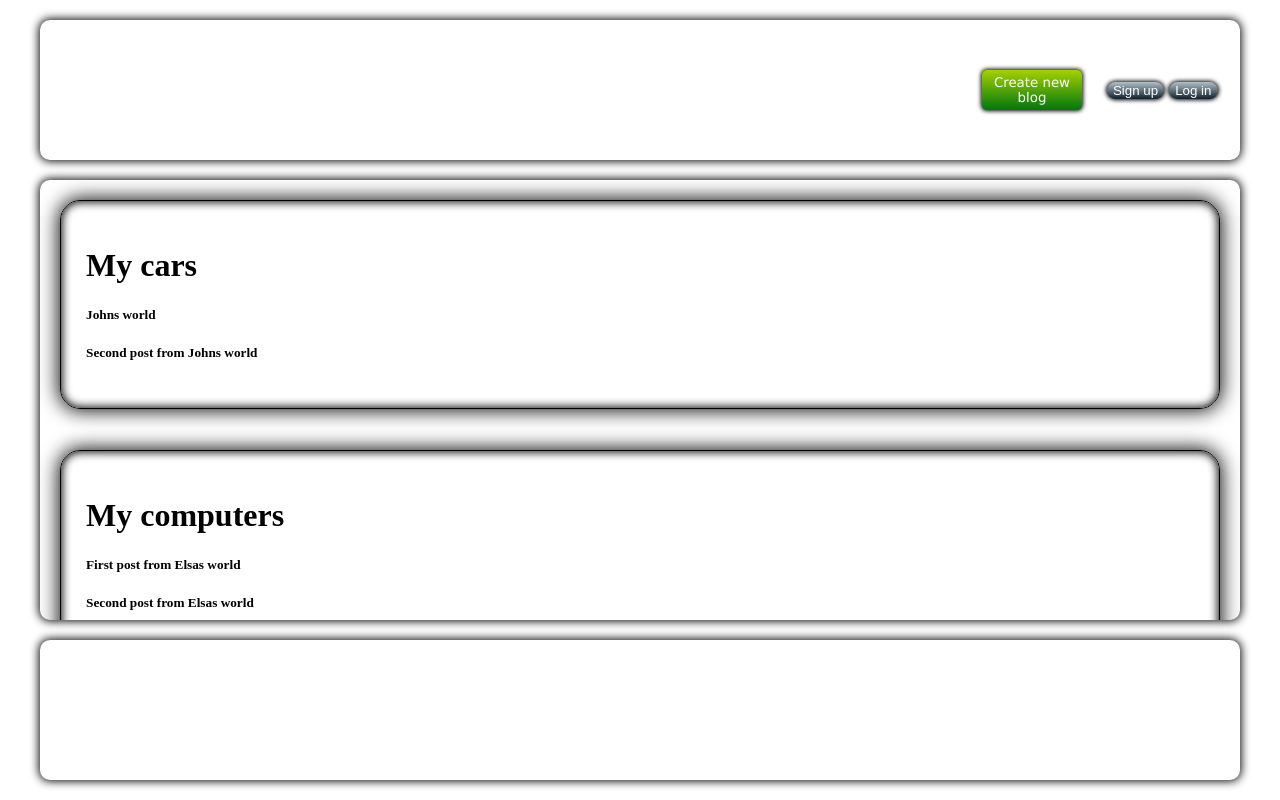
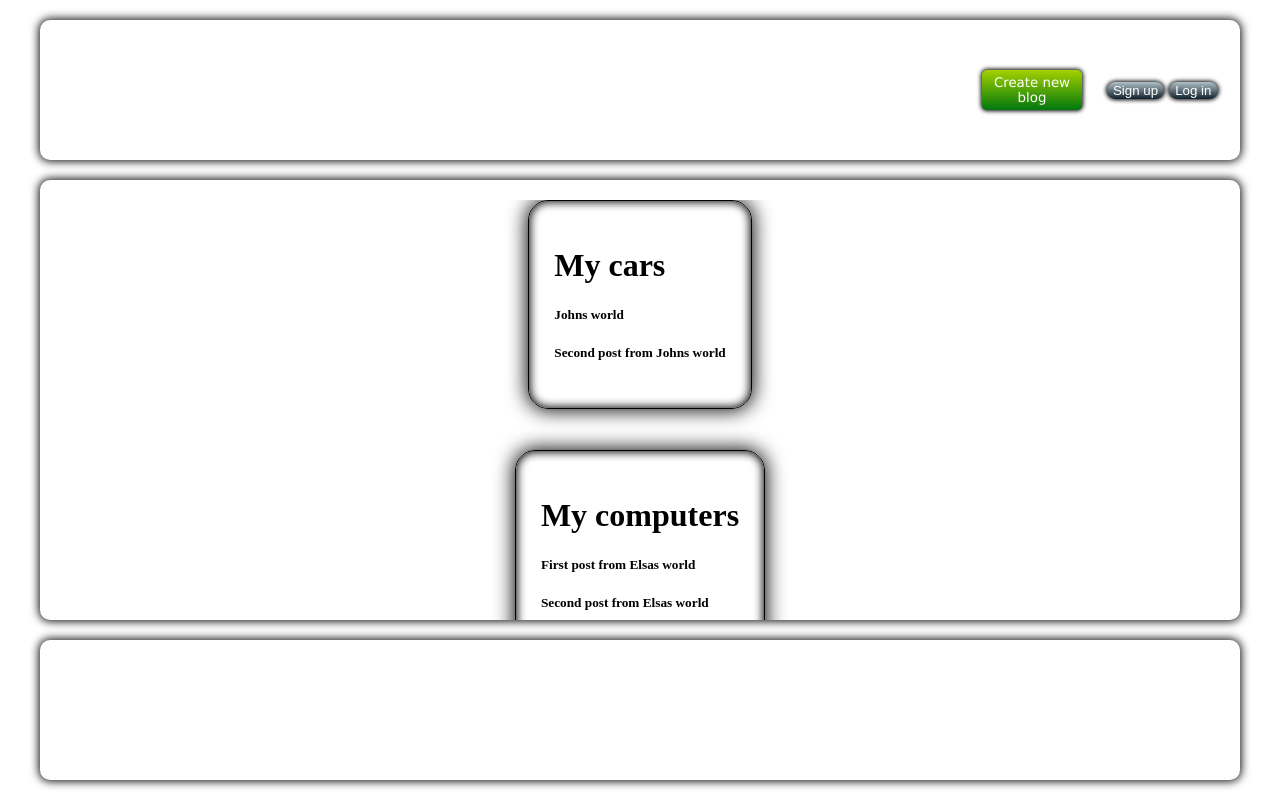
Before and after one commit to CodeDunkey/ReactBlogSite, a React (Create React App) app in the folder reactblogsite/: page / in a window 1280 px wide. Built offline with nearby package versions, Linux system fonts and the light colour scheme.

Commit message:
28.02.2024 22:15

```diff
--- a/reactblogsite/src/Components/PostCarousel/PostCarousel.scss
+++ b/reactblogsite/src/Components/PostCarousel/PostCarousel.scss
@@ -12,3 +12,107 @@
         box-shadow: 0px 0px 20px 1px black, inset 0px 0px 10px 1px black;
     }
 }
+
+.mainPictureSlideContainer {
+    display: flex;
+    flex-direction: column;
+    justify-content: center;
+    align-items: center;
+    overflow: hidden;
+    // border: 2px solid blue;
+    position: relative;
+    .mySlides {
+        position: relative;
+        display: flex;
+        flex-direction: column;
+        justify-content: center;
+        // border: 2px solid purple;
+        left: 50%;
+        .imageWrapper {
+            display: flex;
+            flex-direction: row;
+            width: 2280px;
+            // opacity: 1;
+            // border: 2px solid orange;
+            .image {
+                height: 468px;
+                width: 1140px;
+
+            }
+
+            @media (prefers-reduced-motion: no-preference) {
+                .currentPicture {
+                    animation: currentPicture infinite 3000ms ease;
+                }
+
+
+            }
+            @keyframes currentPicture {
+                // 0% {
+                //     transform: translateX(1140px);
+                // }
+
+                // 20% {
+                //     transform: translateX(0px);
+                // }
+
+                80% {
+                    transform: translateX(0px);
+                }
+
+                100% {
+                    transform: translateX(-1140px);
+                }
+            }
+
+
+            @media (prefers-reduced-motion: no-preference) {
+                .nextPicture {
+                    animation: nextPicture infinite 3000ms ease;
+                }
+            }
+            @keyframes nextPicture {
+
+                0% {
+                    transform: translateX(1140px);
+                }
+
+                20% {
+                    transform: translateX(0px);
+                }
+                80% {
+                    transform: translateX(0px);
+                }
+
+                100% {
+                    transform: translateX(-1140px);
+                }
+            }
+        }
+    }
+    .sliderDotWrapper {
+        position: absolute;
+        bottom: 2%;
+        left: 41.5%;
+        display: flex;
+
+        .sliderDot {
+            cursor: pointer;
+            // border: 2px solid yellow;
+            height: 10px;
+            width: 10px;
+            margin: 10px;
+            background-color: #444;
+            border-radius: 50%;
+            display: inline-block;
+        }
+        .active{
+            background-color: #d20000;
+
+        }
+
+        .sliderDot:hover {
+            background-color: #d20000;
+        }
+    }
+}
--- a/reactblogsite/src/Components/PostCarousel/PostCarousel.tsx
+++ b/reactblogsite/src/Components/PostCarousel/PostCarousel.tsx
@@ -1,10 +1,28 @@
+import { useEffect, useState } from "react";
 import { useBlogs } from "../../Hooks/useBlogs";
 import { Post } from "../../Types/Types";
 import './PostCarousel.scss'
 export const PostCarousel = () => {
+    const [blogAmound, setBlogAmound] = useState<number>(1);
     const { blogs } = useBlogs();
 
-    const postCarousel = blogs.map((blog) => {
+
+    function currentBlog(para: number) {
+        setBlogAmound(para)
+    }
+
+
+    const find = (blogAmound: number) => {
+        if (blogAmound < blogs.length) {
+            return blogAmound + 1
+        }
+        return 1
+    }
+
+    // function showPostCarousel() {
+
+        const postCarousel = blogs.map((blog, index) => {
+
             const posts = blog.post?.map((post) => {
                 return <h5>{post.headLine}</h5>
             })
@@ -17,9 +35,104 @@ export const PostCarousel = () => {
                 </div>
             )
         })
+
+        // const findCurrentBlog = blogs.find(findBlog => findPict.id === blogAmound)
+
+        // const findNextPicture = showSliderPicturesArray.find(findPict => findPict.id === find(blogAmound))
+
+        // const makeDotsPrPicture = showSliderPicturesArray.map((e, index) => {
+
+        //     if(index + 1 === findCurrentPicture?.id){
+
+        //         return <div className='sliderDot active' onClick={() => currentSlide(index + 1)}></div>
+        //     }
+        //     return <div className='sliderDot' onClick={() => currentSlide(index + 1)}></div>
+        // })
+        // const blogCarousel =
+        //     <div className='mySlides'>
+        //         <div className='imageWrapper'>
+        //             <div className='image currentPicture' key={findCurrentPicture?.id} style={{ backgroundImage: `url(${findCurrentPicture?.src})`, backgroundSize: findCurrentPicture?.pictureSize }}></div>
+        //             <div className='image nextPicture' key={findNextPicture?.id} style={{ backgroundImage: `url(${findNextPicture?.src})`, backgroundSize: findNextPicture?.pictureSize }}></div>
+        //         </div>
+        //         <div className='sliderDotWrapper'>
+        //             {makeDotsPrPicture}
+        //         </div>
+        //     </div>;
+
+        // return blogCarousel
+
+    // }
+    // showPostCarousel()
+
+    useEffect(() => {
+        const interval = setInterval(() => {
+            setBlogAmound((blogAmound) => {
+                if (blogAmound < blogs.length) {
+                    return blogAmound + 1
+                }
+                return 1
+            })
+        }, 2950);
+        return () => clearInterval(interval)
+    })
+    console.log(blogAmound)
     return (
-        <>
+        <div className="mainPictureSlideContainer">
             {postCarousel}
-        </>
+            {/* {showPostCarousel()} */}
+        </div>
     )
 }
+
+
+
+
+    // const [pictureNumber, setPictureNumber] = useState(1)
+
+    // const showSliderPicturesArray = pictures.slice(0, 4);
+
+    // function currentSlide(para: number) {
+    //     setPictureNumber(para)
+    // }
+
+
+    // const find = (pictureNumber: number) => {
+    //     if (pictureNumber < showSliderPicturesArray.length) {
+    //         return pictureNumber + 1
+    //     }
+    //     return 1
+    // }
+
+    // function showSlides() {
+    //     const findCurrentPicture = showSliderPicturesArray.find(findPict => findPict.id === pictureNumber)
+
+    //     const findNextPicture = showSliderPicturesArray.find(findPict => findPict.id === find(pictureNumber))
+
+    //     const makeDotsPrPicture = showSliderPicturesArray.map((e, index) => {
+
+    //         if(index + 1 === findCurrentPicture?.id){
+
+    //             return <div className='sliderDot active' onClick={() => currentSlide(index + 1)}></div>
+    //         }
+    //         return <div className='sliderDot' onClick={() => currentSlide(index + 1)}></div>
+    //     })
+    //     const pictures =
+    //         <div className='mySlides'>
+    //             <div className='imageWrapper'>
+    //                 <div className='image currentPicture' key={findCurrentPicture?.id} style={{ backgroundImage: `url(${findCurrentPicture?.src})`, backgroundSize: findCurrentPicture?.pictureSize }}></div>
+    //                 <div className='image nextPicture' key={findNextPicture?.id} style={{ backgroundImage: `url(${findNextPicture?.src})`, backgroundSize: findNextPicture?.pictureSize }}></div>
+    //             </div>
+    //             <div className='sliderDotWrapper'>
+    //                 {makeDotsPrPicture}
+    //             </div>
+    //         </div>;
+
+    //     return pictures
+    // }
+    // showSlides()
+
+    // return (
+    //     <div className="mainPictureSlideContainer">
+    //         {showSlides()}
+    //     </div>
+    // )
--- a/reactblogsite/src/Components/Server/Database/Users.ts
+++ b/reactblogsite/src/Components/Server/Database/Users.ts
@@ -2,7 +2,7 @@ import { User } from "../../../Types/Types"
 
 export let Users: User[] = [
     {
-        userId: Math.random(),
+        userId: 1,
         userName: "jj",
         createdDateTime: new Date().toLocaleString(),
         email: "john@john.com",
@@ -33,7 +33,7 @@ export let Users: User[] = [
         ],
     },
     {
-        userId: Math.random(),
+        userId: 2,
         userName: "ee",
         email: "elsa@elsa.com",
         password: "ee",
@@ -64,7 +64,7 @@ export let Users: User[] = [
         ],
     },
     {
-        userId: Math.random(),
+        userId: 3,
         userName: "ww",
         email: "bob@bob.com",
         password: "ww",
@@ -91,11 +91,15 @@ export let Users: User[] = [
                         dateTimeStamp: new Date().toLocaleString()
                     },
                 ],
-            }
+            },
+            {
+                userName: "ww",
+                blogTitle: "My second blog",
+            },
         ],
     },
     {
-        userId: Math.random(),
+        userId: 4,
         userName: "no",
         email: "no@no.com",
         password: "no",
@@ -105,7 +109,7 @@ export let Users: User[] = [
         blog: [
             {
                 userName: "no",
-                blogTitle: "My hobbies",
+                blogTitle: "My sport",
                 post: [
                     {
                         userName: "no",
--- a/reactblogsite/src/Components/Server/Utilities/ServerApi.tsx
+++ b/reactblogsite/src/Components/Server/Utilities/ServerApi.tsx
@@ -4,9 +4,11 @@ import { Users } from "../Database/Users"
 
 class ServerAPI {
     addUser = (userName: string, password: string, email: string, firstName: string, lastName: string) => {
+        let userCount = Users.length;
         console.log("is adding user")
+        console.log("userCount",userCount)
         const newUser: User = {
-            userId: Math.random(),
+            userId: userCount + 1,
             userName: userName,
             createdDateTime: new Date().toLocaleString(),
             password: password,
```
Lines whose indentation alone changed are shown as unchanged.
